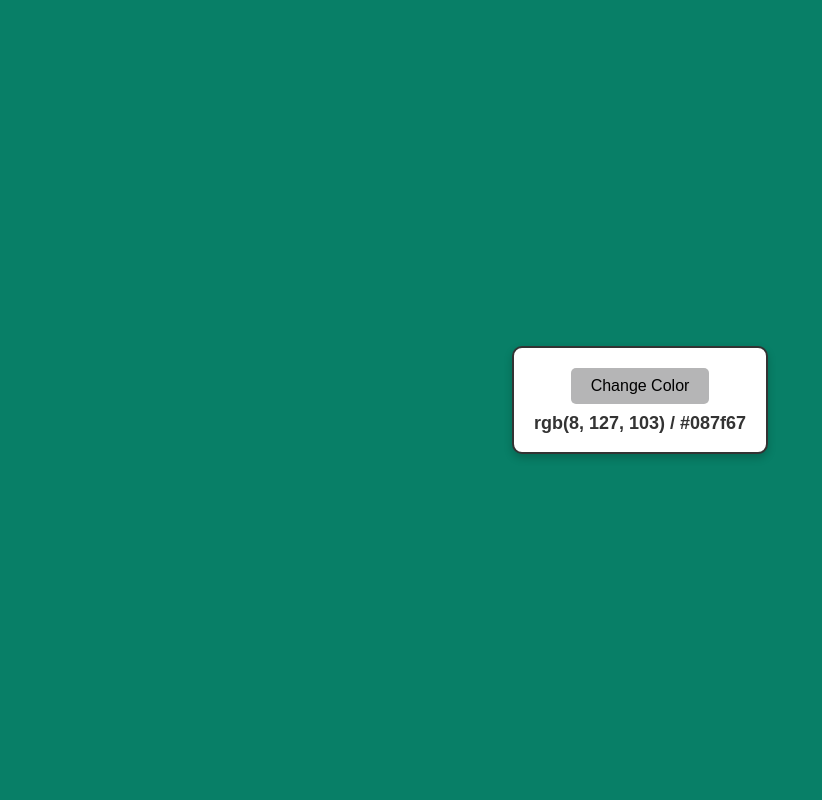
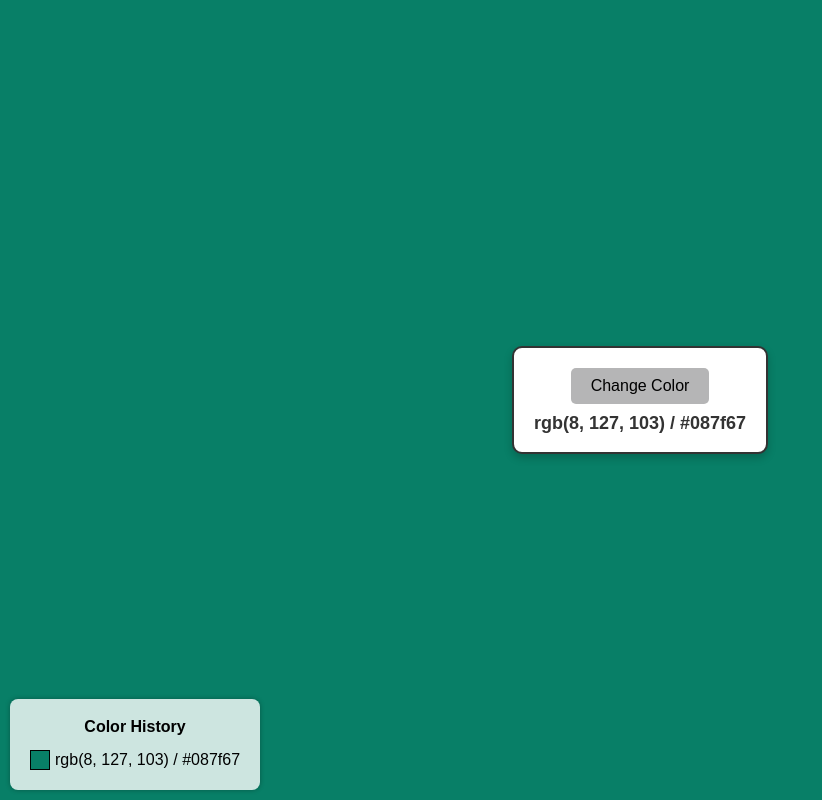
Before and after one commit to jproven/color-shifter, a plain HTML site: page index.html in a window 1280 px wide. Both pictures are taken after a click on the button "Change Color". Shown: the whole page, without its empty margins (0-822 px from the left). Drawn offline with Linux system fonts and the light colour scheme.

Commit message:
Feat: color history box with scrolling capability

```diff
--- a/index.html
+++ b/index.html
@@ -1,5 +1,6 @@
 <!DOCTYPE html>
 <html lang="en">
+
 <head>
   <meta charset="UTF-8">
   <meta name="viewport" content="width=device-width, initial-scale=1.0">
@@ -9,10 +10,16 @@
 </head>
 
 <body>
-    <div class="container">
-        <button onclick="setRandomBackgroundColor()">Change Color</button>
-        <p id="colorValue">#FFFFFF</p>
-    </div>
+
+  <div class="container">
+    <button onclick="setRandomBackgroundColor()">Change Color</button>
+    <p id="colorValue">#FFFFFF</p>
+  </div>
+
+  <div id="color-history">
+    <strong>Color History</strong>
+  </div>
+
 </body>
 
 </html>
--- a/main.js
+++ b/main.js
@@ -15,4 +15,23 @@ function setRandomBackgroundColor() {
     const color = getRandomColorRGB();
     document.body.style.backgroundColor = color.rgb;
     document.getElementById('colorValue').textContent = `${color.rgb} / ${color.hex}`;
+    addToHistory(color);
 }
+
+function addToHistory(color) {
+    const history = document.getElementById('color-history');
+
+    const entry = document.createElement('div');
+    entry.className = 'color-entry';
+
+    const preview = document.createElement('div');
+    preview.className = 'color-preview';
+    preview.style.backgroundColor = color.rgb;
+
+    const label = document.createElement('span');
+    label.textContent = `${color.rgb} / ${color.hex}`;
+
+    entry.appendChild(preview);
+    entry.appendChild(label);
+    history.appendChild(entry);
+}
--- a/styles.css
+++ b/styles.css
@@ -57,3 +57,36 @@ button:hover {
     font-weight: bold;
     color: #333;
 }
+
+#color-history {
+  position: fixed;
+  bottom: 10px;
+  left: 10px;
+  background: rgba(255, 255, 255, 0.8);
+  padding: 10px;
+  border-radius: 8px;
+  box-shadow: 0 0 5px rgba(0,0,0,0.3);
+  max-height: 98vh;
+  overflow-y: auto;
+}
+
+.color-entry {
+  display: flex;
+  align-items: center;
+  gap: 5px;
+  margin: 10px;
+}
+
+#color-history strong {
+  font-weight: bold;
+  display: block;
+  text-align: center;
+  margin-top: 10px;
+  margin-bottom: 15px;
+}
+
+.color-preview {
+  width: 20px;
+  height: 20px;
+  border: 1px solid #000;
+}
```
